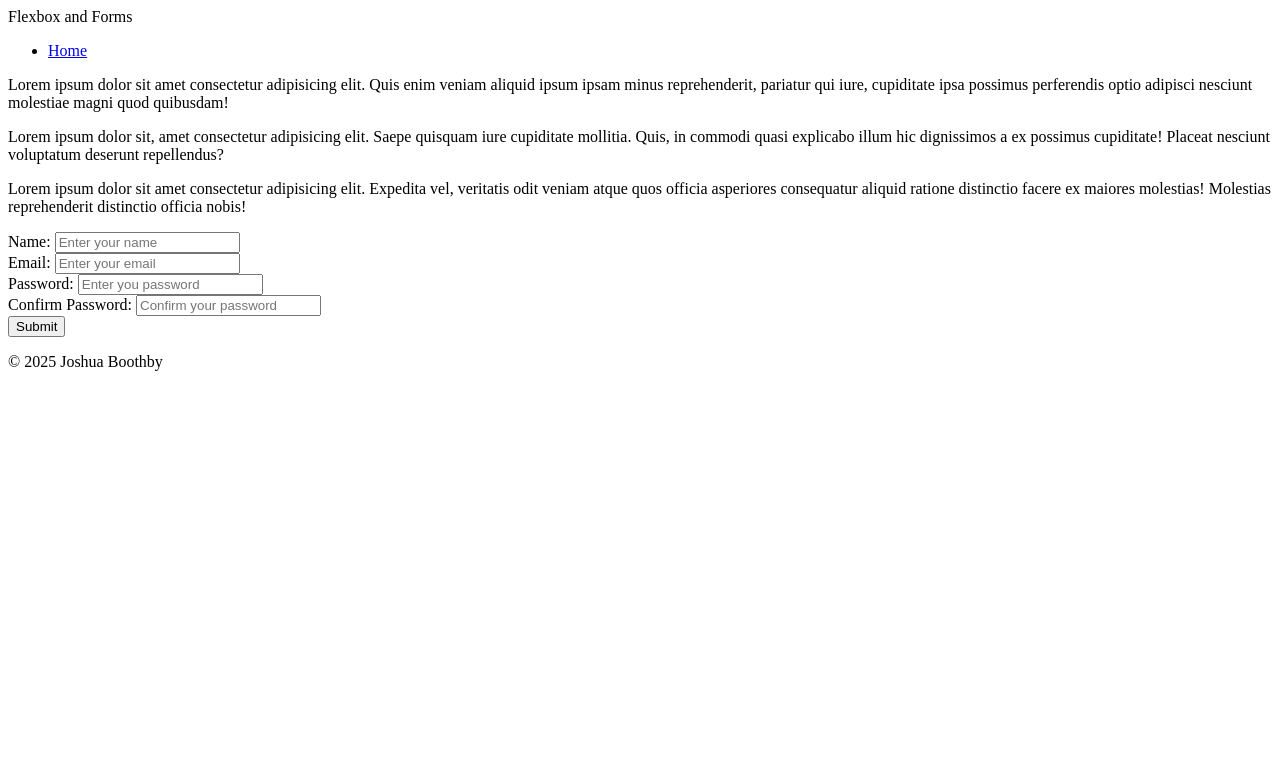
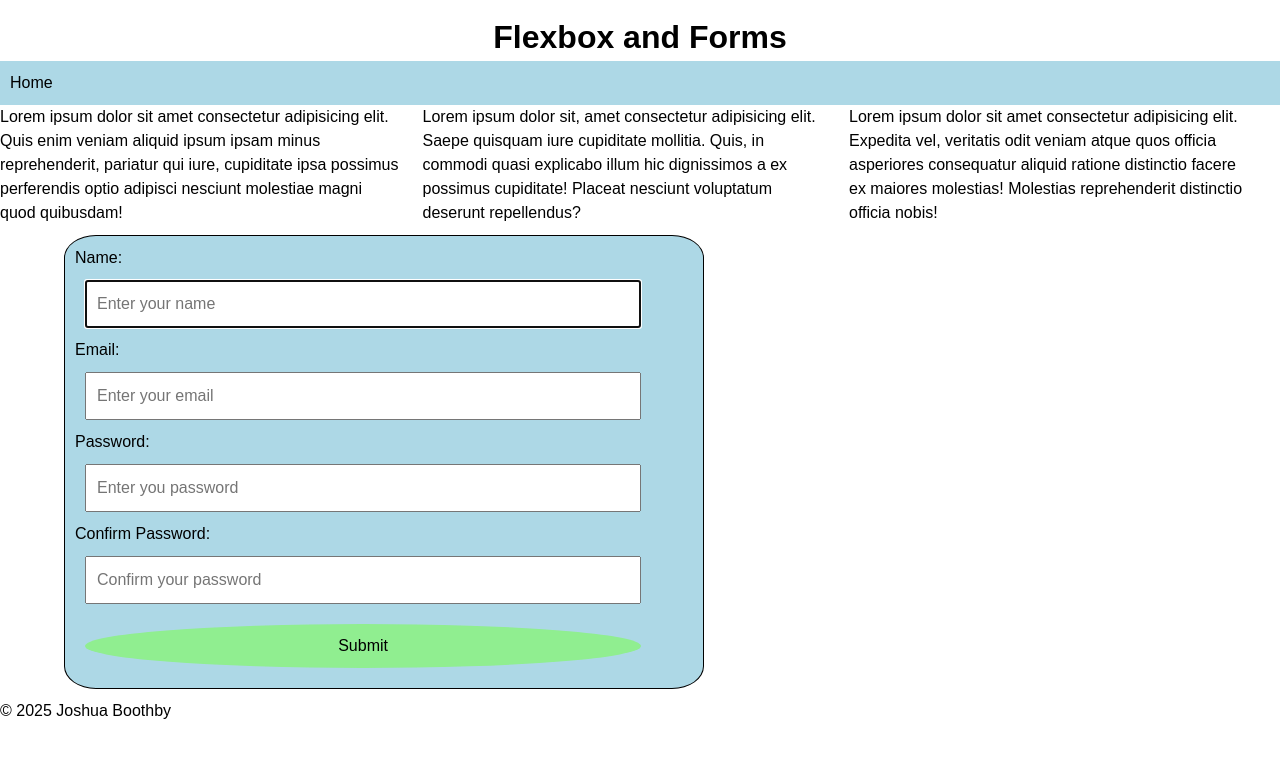
Before and after one commit to JoshuaBoothby/flexbox-and-forms, a plain HTML site: page index.html in a window 1280 px wide. Drawn offline with Linux system fonts and the light colour scheme.

Commit message:
finished

```diff
--- a/index.html
+++ b/index.html
@@ -1,6 +1,7 @@
 <!DOCTYPE html>
 <html lang="en">
   <head>
+    <link rel="stylesheet" href="reset.css" />
     <meta charset="UTF-8" />
     <meta name="viewport" content="width=device-width, initial-scale=1.0" />
     <meta
@@ -13,7 +14,7 @@
   </head>
   <body>
     <header>
-      <span class="title">Flexbox and Forms</span>
+      <h1>Flexbox and Forms</h1>
       <nav>
         <ul>
           <li><a href="index.html" aria-current="true">Home</a></li>
@@ -54,6 +55,7 @@
             type="text"
             id="name"
             name="name"
+            autofocus
             placeholder="Enter your name"
             aria-required="true"
           />
--- /dev/null
+++ b/reset.css
@@ -0,0 +1,69 @@
+/* 1. Use a more-intuitive box-sizing model */
+*,
+*::before,
+*::after {
+    box-sizing: border-box;
+}
+
+/* 2. Remove default margin */
+* {
+    margin: 0;
+}
+
+body {
+    /* 3. Add accessible line-height */
+    line-height: 1.5;
+    /* 4. Improve text rendering */
+    -webkit-font-smoothing: antialiased;
+}
+
+/* 5. Improve media defaults */
+img,
+picture,
+video,
+canvas,
+svg {
+    display: block;
+    max-width: 100%;
+}
+
+/* 6. Inherit fonts for form controls */
+input,
+button,
+textarea,
+select {
+    font: inherit;
+}
+
+/* 7. Avoid text overflows */
+p,
+h1,
+h2,
+h3,
+h4,
+h5,
+h6 {
+    overflow-wrap: break-word;
+}
+
+/* 8. Improve line wrapping */
+p {
+    text-wrap: pretty;
+}
+
+h1,
+h2,
+h3,
+h4,
+h5,
+h6 {
+    text-wrap: balance;
+}
+
+/*
+  9. Create a root stacking context
+*/
+#root,
+#__next {
+    isolation: isolate;
+}
--- a/style.css
+++ b/style.css
@@ -0,0 +1,57 @@
+nav{
+    background-color: lightblue;
+    padding: 10px;
+    text-align: left;
+}
+nav a{
+    text-decoration: none;
+    color: black;
+
+}
+nav ul{
+    list-style-type: none;
+    padding: 0%;
+    margin: 0%;
+}
+body{
+    font-family: Arial, Helvetica, sans-serif;
+    margin: 0%;
+    padding: 0%;
+}
+
+h1{
+    text-align: center;
+
+    margin-top: 1%;
+}
+.div-container{
+    display: flex;
+
+}
+.form-group{
+    display: flex;
+    flex-direction: column;
+}
+form{
+    margin: 10px;
+    padding: 10px;
+    border: 1px solid black;
+    border-radius: 5%;
+    width: 50%;
+    margin-left: 5%;
+    margin-right: 45%;
+    background-color: lightblue;
+}
+form input{
+    margin: 10px;
+    padding: 10px;
+    width: 90%;
+}
+form button{
+    margin: 10px;
+    padding: 10px;
+    width: 90%;
+    background-color: lightgreen;
+    border: none;
+    border-radius: 50%;
+}
```
